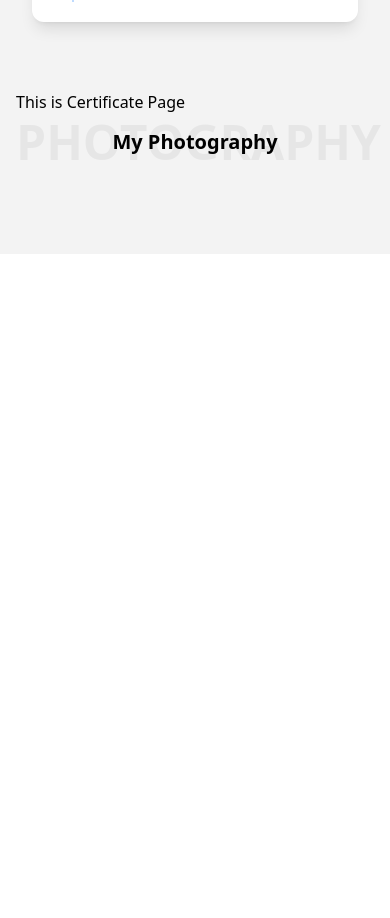
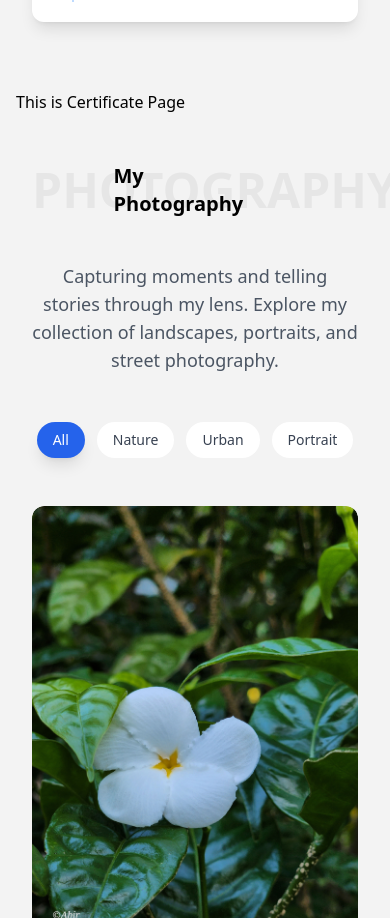
Before and after one commit to abirneu/Portfolio-react, a React (Vite) app: page /resume in a window 390 px wide. Shown: the part 5999-6917 px from the top of the page. Before the commit the page ends 6253 px from the top, so only its background shows below. Built offline with nearby package versions, Linux system fonts and the light colour scheme.

Commit message:
photography page add

```diff
--- a/src/components/photography/Photography.jsx
+++ b/src/components/photography/Photography.jsx
@@ -1,11 +1,96 @@
-import React from 'react';
+import React, { useState, useMemo, useEffect } from 'react';
+
+// Import images directly - you'll need to add these imports manually
+// Replace these with your actual image imports from the photography folder
+import Image1 from '../../photography_image/img1.jpg'
+import Image2 from '../../photography_image/img2.jpg'
+import Image3 from '../../photography_image/img2.jpg'
+import Image4 from '../../photography_image/img2.jpg'
+import Image5 from '../../photography_image/img2.jpg'
+import Image6 from '../../photography_image/img2.jpg'
+
+
+// Placeholder data structure - UPDATE THIS WITH YOUR ACTUAL IMAGES AND METADATA
+const placeholderPhotos = [
+  { id: 1, src: Image1, category: "nature", title: "Mountain Sunrise" },
+  { id: 2, src: Image2, category: "urban", title: "City Lights" },
+  { id: 3, src: Image3, category: "portrait", title: "Portrait Session" },
+  { id: 4, src: Image4, category: "nature", title: "Forest Path" },
+  { id: 5, src: Image5, category: "urban", title: "Street Photography" },
+  { id: 6, src: Image6, category: "portrait", title: "Studio Portrait" },
+];
 
 const Photography = () => {
-    return (
-        <div>
-            <div>
-                 {/* Header Section */}
-        <div className="font-bold relative mb-16 md:mb-20" data-aos="fade-down" data-aos-duration="1000">
+  const [selectedCategory, setSelectedCategory] = useState('all');
+  const [selectedImage, setSelectedImage] = useState(null);
+  const [photos, setPhotos] = useState([]);
+  const [isLoading, setIsLoading] = useState(true);
+
+  // Initialize photos when component mounts
+  useEffect(() => {
+    // Simulate loading delay
+    const timer = setTimeout(() => {
+      setPhotos(placeholderPhotos);
+      setIsLoading(false);
+    }, 500);
+
+    return () => clearTimeout(timer);
+  }, []);
+
+  const categories = useMemo(() => {
+    const allCategories = ['all', ...new Set(photos.map(photo => photo.category))];
+    return allCategories;
+  }, [photos]);
+
+  const filteredPhotos = useMemo(() => {
+    if (selectedCategory === 'all') return photos;
+    return photos.filter(photo => photo.category === selectedCategory);
+  }, [selectedCategory, photos]);
+
+  const openLightbox = (image) => {
+    setSelectedImage(image);
+    document.body.style.overflow = 'hidden';
+  };
+
+  const closeLightbox = () => {
+    setSelectedImage(null);
+    document.body.style.overflow = 'unset';
+  };
+
+  const navigateImage = (direction) => {
+    if (!selectedImage) return;
+
+    const currentIndex = filteredPhotos.findIndex(img => img.id === selectedImage.id);
+    let newIndex;
+
+    if (direction === 'next') {
+      newIndex = (currentIndex + 1) % filteredPhotos.length;
+    } else {
+      newIndex = (currentIndex - 1 + filteredPhotos.length) % filteredPhotos.length;
+    }
+
+    setSelectedImage(filteredPhotos[newIndex]);
+  };
+
+  // Handle keyboard navigation
+  useEffect(() => {
+    const handleKeyDown = (e) => {
+      if (selectedImage) {
+        if (e.key === 'Escape') closeLightbox();
+        if (e.key === 'ArrowRight') navigateImage('next');
+        if (e.key === 'ArrowLeft') navigateImage('prev');
+      }
+    };
+
+    window.addEventListener('keydown', handleKeyDown);
+    return () => window.removeEventListener('keydown', handleKeyDown);
+  }, [selectedImage]);
+
+  return (
+    <div className="min-h-screen bg-gradient-to-br from-gray-50 to-gray-100 dark:from-gray-900 dark:to-gray-800 py-12 px-4 sm:px-6 lg:px-8">
+      <div className="max-w-7xl mx-auto">
+        {/* Header Section */}
+        <div className="font-bold relative mb-12 md:mb-16" data-aos="fade-down" data-aos-duration="1000">
           <div className="text-center text-5xl xl:text-8xl font-bold text-black/5 dark:text-gray-700">
             PHOTOGRAPHY
           </div>
@@ -13,9 +98,139 @@ const Photography = () => {
             My Photography
           </h1>
         </div>
+
+        {/* Introduction Text */}
+        <div className="text-center max-w-3xl mx-auto mb-12" data-aos="fade-up">
+          <p className="text-lg text-gray-600 dark:text-gray-300">
+            Capturing moments and telling stories through my lens. Explore my collection of landscapes, portraits, and street photography.
+          </p>
+        </div>
+
+        {/* Loading State */}
+        {isLoading && (
+          <div className="text-center py-12">
+            <div className="inline-block animate-spin rounded-full h-12 w-12 border-t-2 border-b-2 border-blue-500 mb-4"></div>
+            <p className="text-gray-500 dark:text-gray-400">Loading photos...</p>
+          </div>
+        )}
+
+        {/* Show message if no images found */}
+        {!isLoading && photos.length === 0 && (
+          <div className="text-center py-12" data-aos="fade-up">
+            <div className="text-gray-400 dark:text-gray-500 text-lg mb-4">
+              No photos found.
             </div>
-        </div>
-    );
+            <p className="text-gray-500 dark:text-gray-400 text-sm max-w-md mx-auto">
+              To add your photos, import them at the top of this file and update the placeholderPhotos array with your image data.
+            </p>
+            <div className="mt-6 p-4 bg-gray-100 dark:bg-gray-800 rounded-lg text-left max-w-xl mx-auto">
+              <h4 className="font-medium mb-2">How to add your images:</h4>
+              <ol className="list-decimal list-inside space-y-1 text-sm">
+                <li>Add your images to the photography folder</li>
+                <li>Import them at the top of this file</li>
+                <li>Update the placeholderPhotos array with your image data</li>
+              </ol>
+            </div>
+          </div>
+        )}
+
+        {/* Category Filters - Only show if we have photos */}
+        {!isLoading && photos.length > 0 && (
+          <>
+            <div className="flex flex-wrap justify-center gap-3 mb-12" data-aos="fade-up">
+              {categories.map(category => (
+                <button
+                  key={category}
+                  onClick={() => setSelectedCategory(category)}
+                  className={`px-4 py-2 rounded-full text-sm font-medium transition-all duration-300 ${
+                    selectedCategory === category
+                      ? 'bg-blue-600 text-white shadow-lg'
+                      : 'bg-white dark:bg-gray-800 text-gray-700 dark:text-gray-300 hover:bg-gray-100 dark:hover:bg-gray-700'
+                  }`}
+                >
+                  {category.charAt(0).toUpperCase() + category.slice(1)}
+                </button>
+              ))}
+            </div>
+
+            {/* Photo Gallery - Masonry Layout */}
+            <div className="columns-1 sm:columns-2 md:columns-3 gap-4 space-y-4" data-aos="fade-up">
+              {filteredPhotos.map(photo => (
+                <div
+                  key={photo.id}
+                  className="break-inside-avoid group relative overflow-hidden rounded-xl cursor-pointer transform transition-transform duration-300 hover:scale-[1.02]"
+                  onClick={() => openLightbox(photo)}
+                >
+                  <div className="relative">
+                    <img
+                      src={photo.src}
+                      alt={photo.title}
+                      className="w-full h-auto object-cover rounded-xl shadow-md"
+                      loading="lazy"
+                    />
+                    <div className="absolute inset-0 bg-black bg-opacity-0 group-hover:bg-opacity-40 transition-all duration-300 rounded-xl flex items-end">
+                      <div className="p-4 opacity-0 group-hover:opacity-100 transition-opacity duration-300">
+                        <h3 className="text-white font-semibold text-lg">{photo.title}</h3>
+                        <span className="text-blue-200 text-sm uppercase tracking-wider">{photo.category}</span>
+                      </div>
+                    </div>
+                  </div>
+                </div>
+              ))}
+            </div>
+
+            {/* Empty State for filtered results */}
+            {filteredPhotos.length === 0 && photos.length > 0 && (
+              <div className="text-center py-12" data-aos="fade-up">
+                <div className="text-gray-400 dark:text-gray-500 text-lg">No photos found in this category.</div>
+              </div>
+            )}
+
+            {/* Lightbox Modal */}
+            {selectedImage && (
+              <div className="fixed inset-0 bg-black bg-opacity-90 z-50 flex items-center justify-center p-4">
+                <button
+                  onClick={closeLightbox}
+                  className="absolute top-4 right-4 text-white text-3xl z-10 hover:text-blue-400 transition-colors"
+                >
+                  &times;
+                </button>
+
+                <button
+                  onClick={() => navigateImage('prev')}
+                  className="absolute left-4 text-white text-3xl z-10 hover:text-blue-400 transition-colors md:left-8"
+                >
+                  &#8249;
+                </button>
+
+                <button
+                  onClick={() => navigateImage('next')}
+                  className="absolute right-4 text-white text-3zl z-10 hover:text-blue-400 transition-colors md:right-8"
+                >
+                  &#8250;
+                </button>
+
+                <div className="max-w-5xl max-h-full w-full flex flex-col">
+                  <div className="relative flex-grow flex items-center justify-center">
+                    <img
+                      src={selectedImage.src}
+                      alt={selectedImage.title}
+                      className="max-h-[80vh] max-w-full object-contain rounded"
+                    />
+                  </div>
+
+                  <div className="text-white text-center mt-4">
+                    <h3 className="text-xl font-semibold">{selectedImage.title}</h3>
+                    <p className="text-blue-300 uppercase text-sm">{selectedImage.category}</p>
+                  </div>
+                </div>
+              </div>
+            )}
+          </>
+        )}
+      </div>
+    </div>
+  );
 };
 
 export default Photography;
```
Also changed, not shown: src/photography_image/img1.jpg (added), 1 other file (tests, documents, lock files or other folders).
